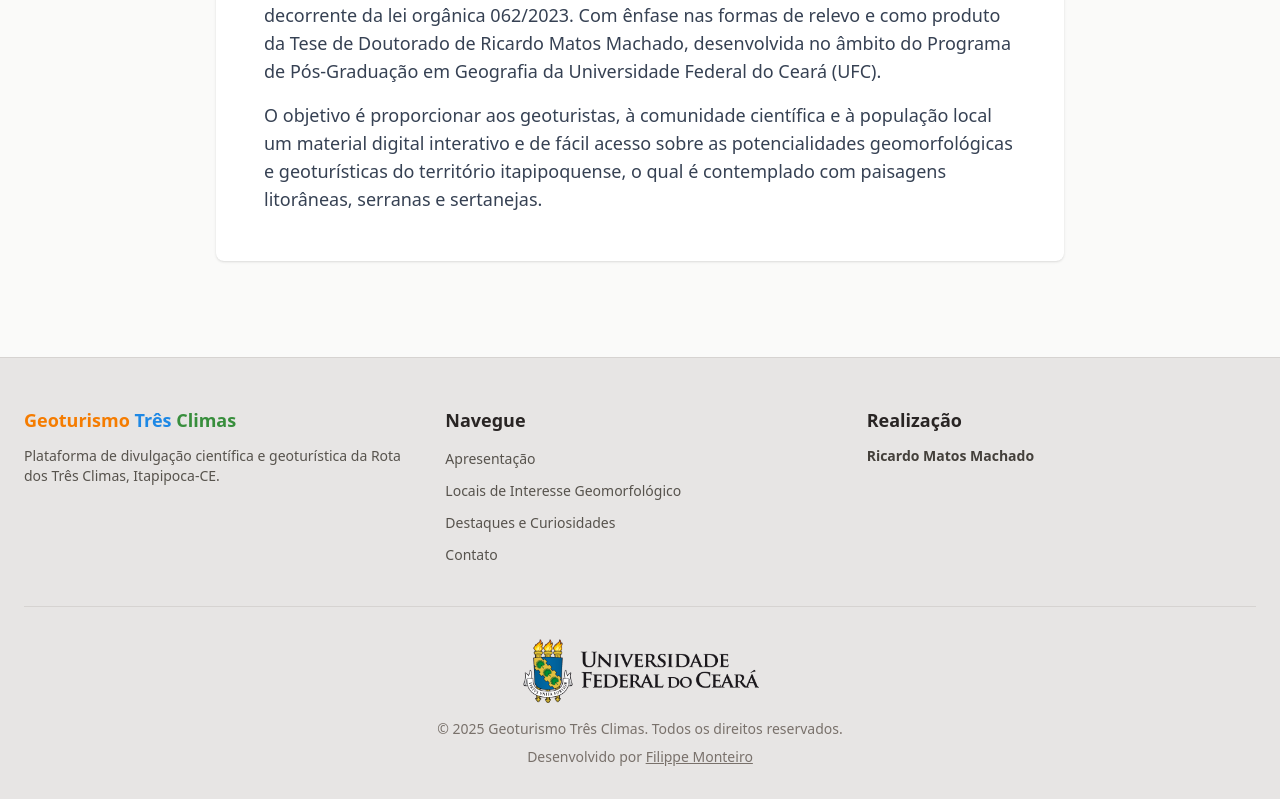
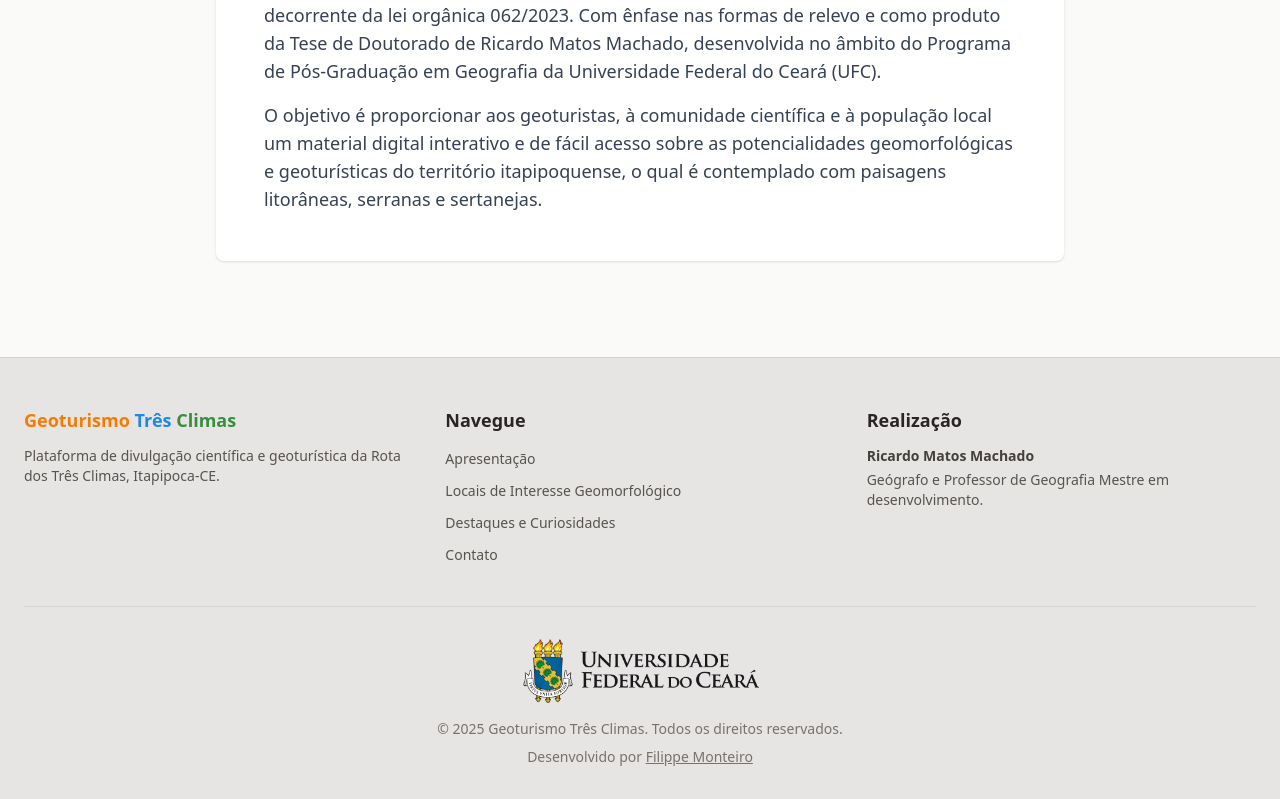
Before and after one commit to filippemonteiro/geoturismo-tres-climas, a React (Vite) app: page / in a window 1280 px wide. Shown: the part 1063-1862 px from the top of the page. Built offline with nearby package versions, Linux system fonts and the light colour scheme.

Commit message:
fix: atualiza descrição do autor no rodapé

```diff
--- a/src/components/Footer.tsx
+++ b/src/components/Footer.tsx
@@ -63,10 +63,9 @@
             <p className="text-sm font-semibold text-stone-700">
               Ricardo Matos Machado
             </p>
-            {/* <p className="text-sm mt-1">
-              Dissertação de Mestrado apresentada ao Programa de Pós-Graduação
-              em Desenvolvimento e Meio Ambiente (PRODEMA/UFC).
-            </p> */}
+            <p className="text-sm mt-1">
+              Geógrafo e Professor de Geografia Mestre em desenvolvimento.
+            </p>
           </div>
         </div>
         <div className="mt-10 pt-8 border-t border-stone-300 text-center">
```
